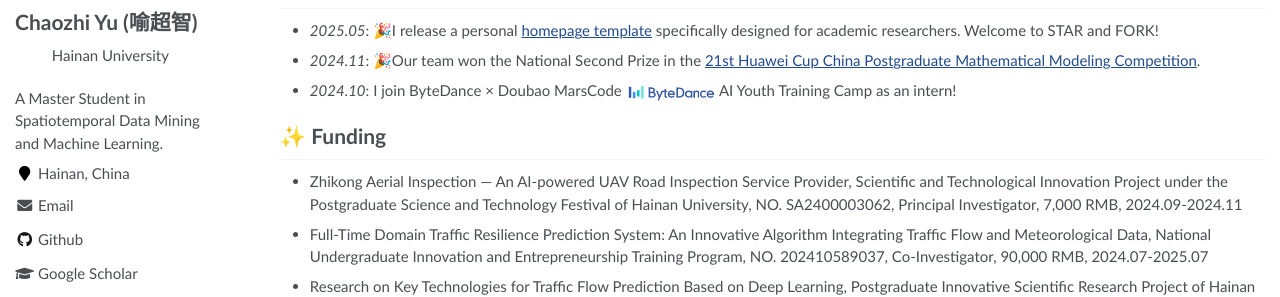
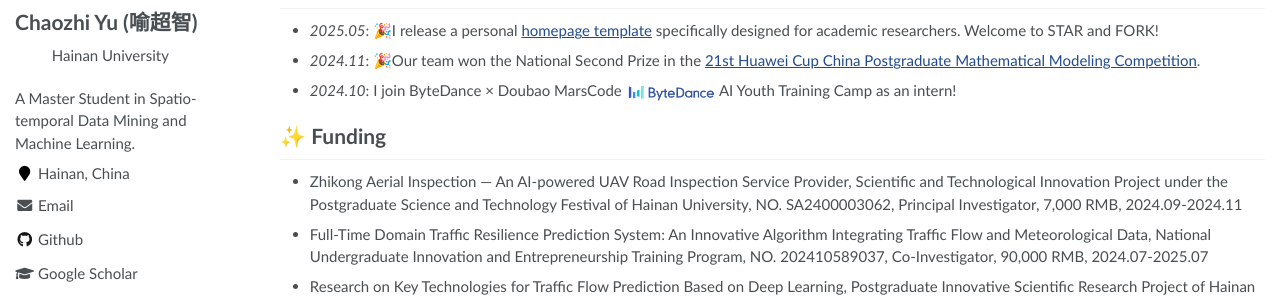
Before and after one commit to yuchaozhi/yuchaozhi.github.io, a Jekyll site: the page built from _pages/about.md, in a window 1280 px wide. Shown: the part 268-565 px from the top of the page. Built offline with Jekyll 4.4.1, drawn with Linux system fonts in a browser that asks for light colours; some web fonts are replaced.

Commit message:
update _config.yml

```diff
--- a/_config.yml
+++ b/_config.yml
@@ -7,7 +7,7 @@
 
 # Site Settings
 title                    : "Chaozhi Yu (喻超智)"
-description              : "A Master Student in Spatiotemporal Data Mining and Machine Learning."
+description              : "A Master Student in Spatio-\ntemporal Data Mining and Machine Learning."
 repository               : "yuchaozhi/yuchaozhi.github.io"
 google_scholar_stats_use_cdn : true
 
```
